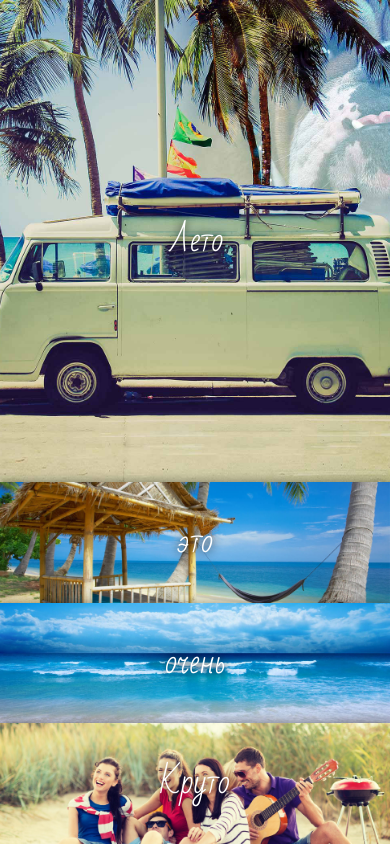
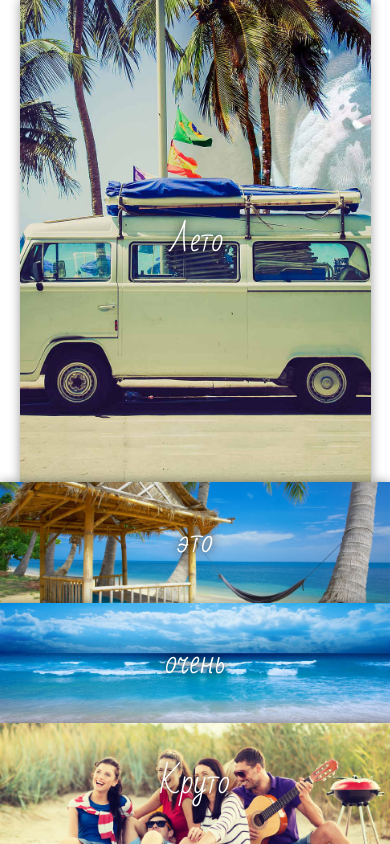
Before and after one commit to asechnaya/asechnaya.github.io, a plain HTML site: page lesson_14/index.html in a window 390 px wide. In both pictures the pointer is over the element "Лето". Drawn offline with Linux system fonts and the light colour scheme.

Commit message:
Update styles.css

```diff
--- a/lesson_14/css/styles.css
+++ b/lesson_14/css/styles.css
@@ -3,12 +3,18 @@
   .slider {
     height: 100vh;
     flex-flow: column;
+    width: 100vw;
   }
   .item {
-    width: 100%;
+    width: 100vw;
+    height: 25vh;
+    font-size: 1rem;
   }
   .item:hover {
-    flex-grow: 30%;
+    width: 90%;
+    height: 70vh;
+    transition: all 0.5s;
+    font-size: 1rem;
   }
 }
 /*Basic settings*/
```
